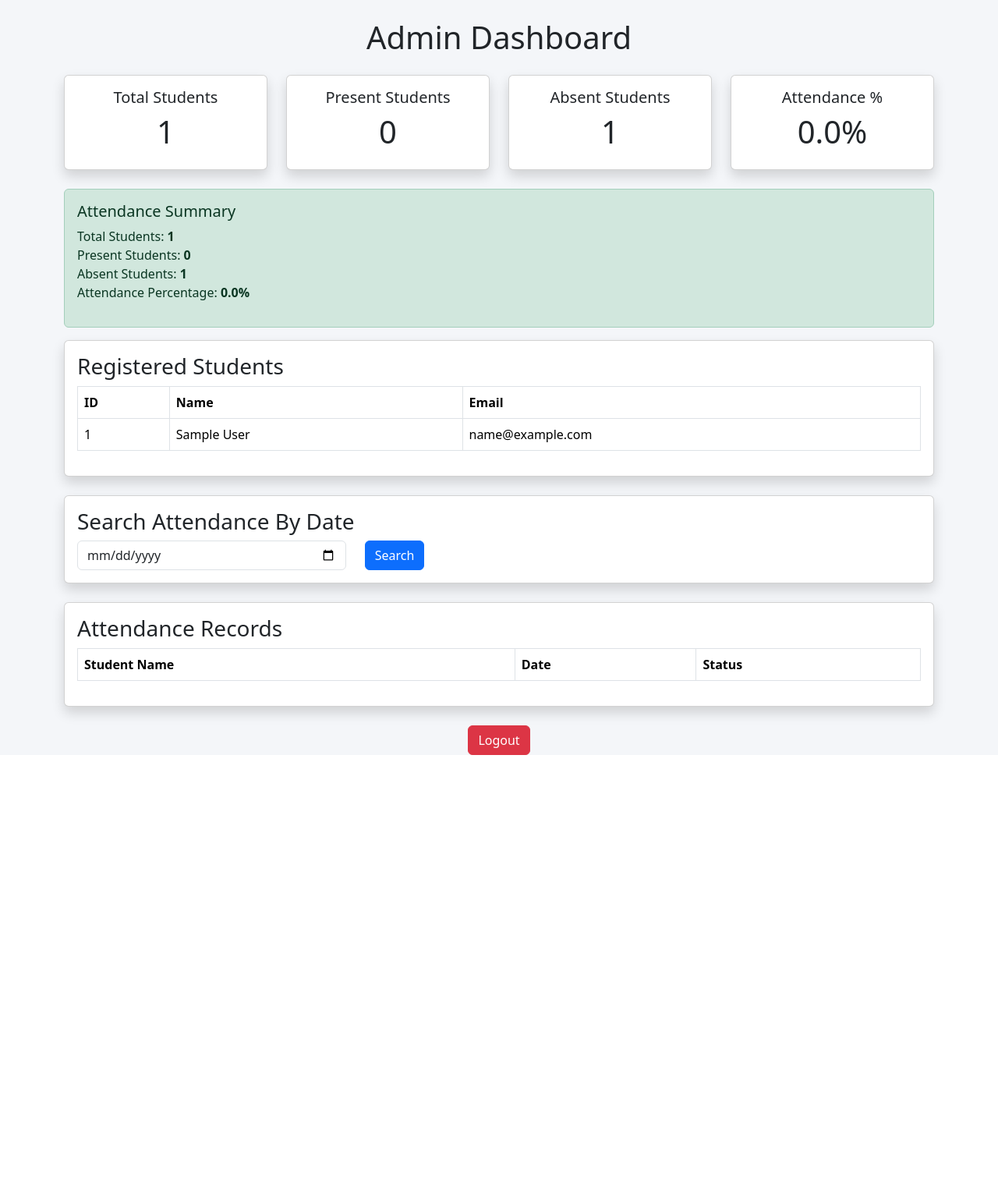
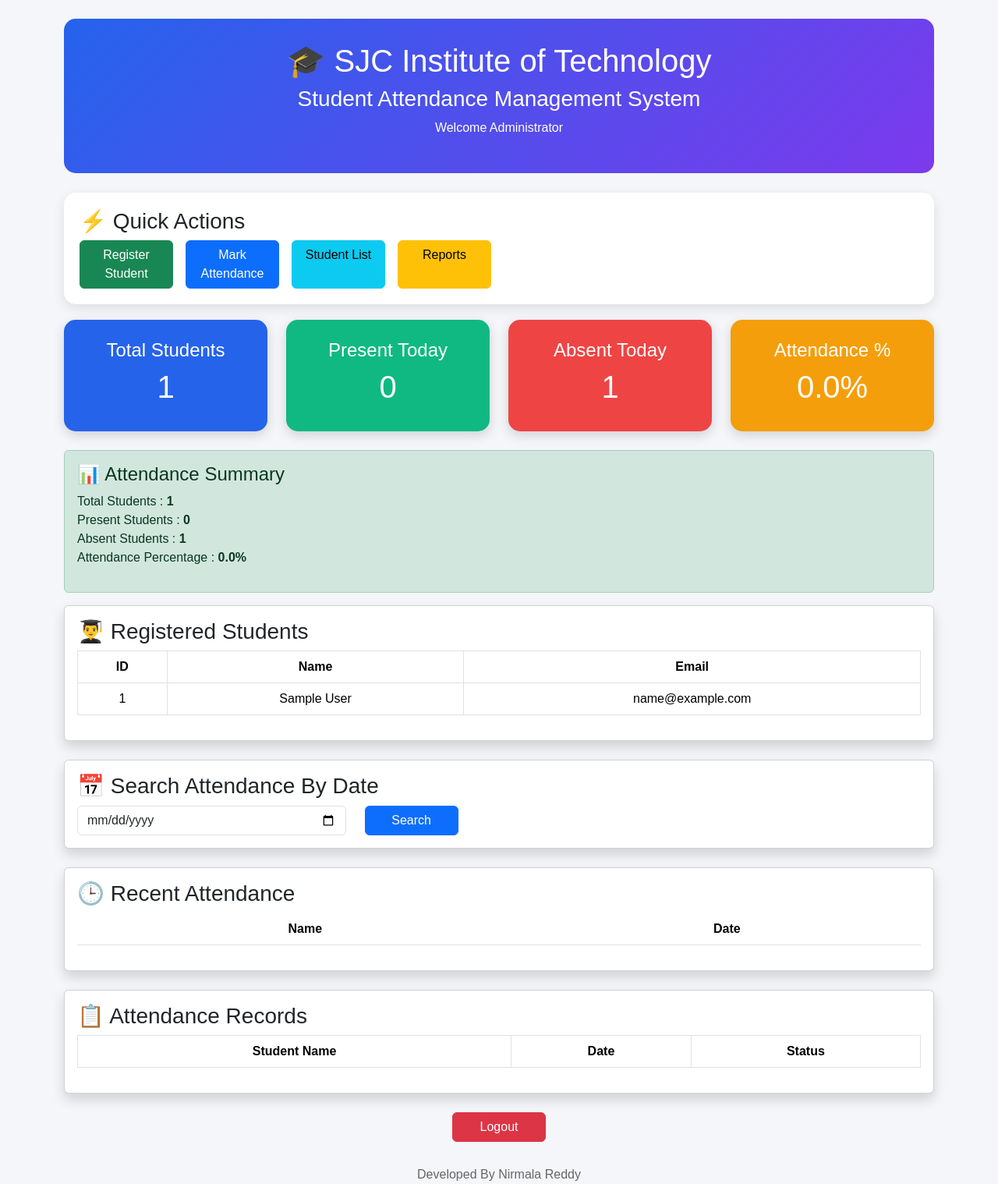
Before and after one commit to Nirmala5071/attendance-system, a Flask app: page /admin_dashboard in a window 1280 px wide. Shown: the whole page at 78% size. Before the commit the page ends 968 px from the top, so only its background shows below. Run offline with Flask 3, Linux system fonts and the light colour scheme; the visitor is signed in with stand-in values (Sample User, id 1); data comes from the database, SQL or seed files in the repository; data that the repository does not hold is empty.

Commit message:
Update admin_dashboard.html

```diff
--- a/templates/admin_dashboard.html
+++ b/templates/admin_dashboard.html
@@ -2,88 +2,177 @@
 <html>
 
 <head>
+
     <title>Admin Dashboard</title>
-    <link href="https://cdn.jsdelivr.net/npm/bootstrap@5.3.3/dist/css/bootstrap.min.css" rel="stylesheet">
+
+    <link href="https://cdn.jsdelivr.net/npm/bootstrap@5.3.3/dist/css/bootstrap.min.css"
+          rel="stylesheet">
+
+    <link rel="stylesheet"
+          href="{{ url_for('static', filename='style.css') }}">
+
 </head>
 
-<body style="background:#f4f6f9;">
+<body>
 
 <div class="container mt-4">
 
-    <h1 class="text-center mb-4">
-        Admin Dashboard
-    </h1>
+    <!-- Header -->
+
+    <div class="header">
+
+        <h1>🎓 SJC Institute of Technology</h1>
+
+        <h3>Student Attendance Management System</h3>
+
+        <p>Welcome Administrator</p>
+
+    </div>
+
+    <!-- Quick Actions -->
+
+    <div class="quick-actions">
+
+        <h3>⚡ Quick Actions</h3>
+
+        <div class="d-flex gap-3 flex-wrap">
+
+            <a href="/register"
+               class="btn btn-success">
+
+                Register Student
+
+            </a>
+
+            <a href="/attendance"
+               class="btn btn-primary">
+
+                Mark Attendance
+
+            </a>
+
+            <a href="/students"
+               class="btn btn-info">
+
+                Student List
+
+            </a>
+
+            <a href="/reports"
+               class="btn btn-warning">
+
+                Reports
+
+            </a>
+
+        </div>
+
+    </div>
+
+    <!-- Statistics -->
 
     <div class="row mb-4">
 
         <div class="col-md-3">
-            <div class="card shadow text-center p-3">
-                <h5>Total Students</h5>
+
+            <div class="stat-card blue">
+
+                <h4>Total Students</h4>
+
                 <h1>{{total_students}}</h1>
+
             </div>
+
         </div>
 
         <div class="col-md-3">
-            <div class="card shadow text-center p-3">
-                <h5>Present Students</h5>
+
+            <div class="stat-card green">
+
+                <h4>Present Today</h4>
+
                 <h1>{{present_today}}</h1>
+
             </div>
+
         </div>
 
         <div class="col-md-3">
-            <div class="card shadow text-center p-3">
-                <h5>Absent Students</h5>
+
+            <div class="stat-card red">
+
+                <h4>Absent Today</h4>
+
                 <h1>{{absent_today}}</h1>
+
             </div>
+
         </div>
 
         <div class="col-md-3">
-            <div class="card shadow text-center p-3">
-                <h5>Attendance %</h5>
+
+            <div class="stat-card orange">
+
+                <h4>Attendance %</h4>
+
                 <h1>{{attendance_percentage}}%</h1>
+
             </div>
+
         </div>
 
     </div>
 
+    <!-- Summary -->
+
     <div class="alert alert-success">
 
-        <h5>Attendance Summary</h5>
+        <h4>📊 Attendance Summary</h4>
 
         <p>
-            Total Students:
+
+            Total Students :
             <b>{{total_students}}</b>
 
             <br>
 
-            Present Students:
+            Present Students :
             <b>{{present_today}}</b>
 
             <br>
 
-            Absent Students:
+            Absent Students :
             <b>{{absent_today}}</b>
 
             <br>
 
-            Attendance Percentage:
+            Attendance Percentage :
             <b>{{attendance_percentage}}%</b>
+
         </p>
 
     </div>
 
+    <!-- Registered Students -->
+
     <div class="card shadow p-3 mb-4">
 
-        <h3>Registered Students</h3>
+        <h3>👨‍🎓 Registered Students</h3>
 
         <table class="table table-bordered">
 
             <thead>
+
                 <tr>
+
                     <th>ID</th>
+
                     <th>Name</th>
+
                     <th>Email</th>
+
                 </tr>
+
             </thead>
 
             <tbody>
@@ -91,9 +180,13 @@
                 {% for s in students %}
 
                 <tr>
+
                     <td>{{s.id}}</td>
+
                     <td>{{s.name}}</td>
+
                     <td>{{s.email}}</td>
+
                 </tr>
 
                 {% endfor %}
@@ -104,9 +197,11 @@
 
     </div>
 
+    <!-- Search Attendance -->
+
     <div class="card shadow p-3 mb-4">
 
-        <h3>Search Attendance By Date</h3>
+        <h3>📅 Search Attendance By Date</h3>
 
         <form action="/admin_dashboard" method="GET">
 
@@ -139,18 +234,64 @@
 
     </div>
 
+    <!-- Recent Attendance -->
+
     <div class="card shadow p-3 mb-4">
 
-        <h3>Attendance Records</h3>
+        <h3>🕒 Recent Attendance</h3>
+
+        <table class="table">
+
+            <thead>
+
+                <tr>
+
+                    <th>Name</th>
+
+                    <th>Date</th>
+
+                </tr>
+
+            </thead>
+
+            <tbody>
+
+                {% for a in attendance[:5] %}
+
+                <tr>
+
+                    <td>{{a.name}}</td>
+
+                    <td>{{a.att_date}}</td>
+
+                </tr>
+
+                {% endfor %}
+
+            </tbody>
+
+        </table>
+
+    </div>
+
+    <!-- Attendance Records -->
+
+    <div class="card shadow p-3 mb-4">
+
+        <h3>📋 Attendance Records</h3>
 
         <table class="table table-bordered">
 
             <thead>
 
                 <tr>
+
                     <th>Student Name</th>
+
                     <th>Date</th>
+
                     <th>Status</th>
+
                 </tr>
 
             </thead>
@@ -162,12 +303,17 @@
                 <tr>
 
                     <td>{{a.name}}</td>
+
                     <td>{{a.att_date}}</td>
 
                     <td>
+
                         <span class="badge bg-success">
+
                             {{a.status}}
+
                         </span>
+
                     </td>
 
                 </tr>
@@ -180,15 +326,27 @@
 
     </div>
 
+    <!-- Logout -->
+
     <div class="text-center">
 
-        <a href="/logout" class="btn btn-danger">
+        <a href="/logout"
+           class="btn btn-danger">
+
             Logout
+
         </a>
+
+    </div>
+
+    <div class="footer">
+
+        Developed By Nirmala Reddy
 
     </div>
 
 </div>
 
 </body>
+
 </html>
```
